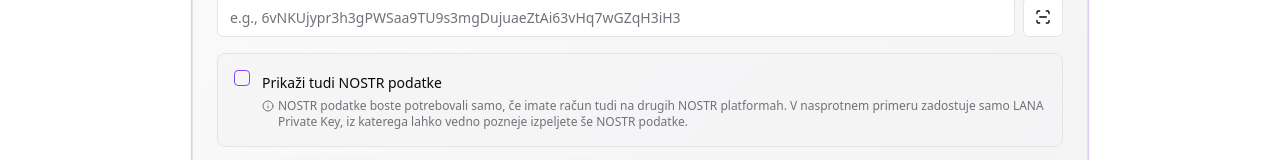
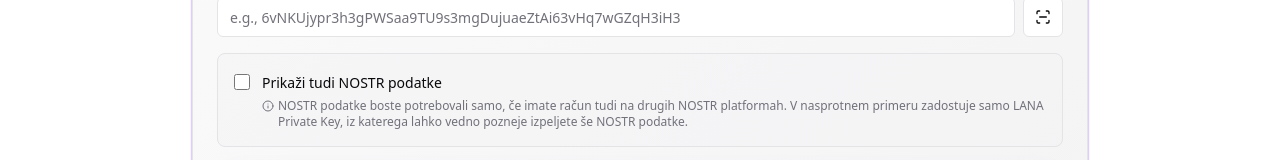
Before and after one commit to IstvanEzsias/lana-paper-wallet, a React (Vite) app: page / in a window 1280 px wide. Shown: the part 900-1060 px from the top of the page. Built offline with nearby package versions, Linux system fonts and the light colour scheme.

Commit message:
Fix: Resolve CheckboxProvider error

```diff
--- a/src/components/WalletConverter.tsx
+++ b/src/components/WalletConverter.tsx
@@ -5,7 +5,6 @@ import { Input } from '@/components/ui/input';
 import { Label } from '@/components/ui/label';
 import { Alert, AlertDescription } from '@/components/ui/alert';
 import { Badge } from '@/components/ui/badge';
-import { Checkbox } from '@/components/ui/checkbox';
 import { Copy, Key, Wallet, Hash, CheckCircle2, AlertCircle, ScanLine, Info } from 'lucide-react';
 import { convertWifToIds, isValidWifFormat, type ConversionResult } from '@/lib/crypto';
 import { useToast } from '@/hooks/use-toast';
@@ -168,10 +167,12 @@ const WalletConverter = () => {
 
           <div className="space-y-3 p-4 bg-muted/50 rounded-lg border">
             <div className="flex items-start space-x-3">
-              <Checkbox
+              <input
+                type="checkbox"
                 id="show-nostr"
                 checked={showNostrData}
-                onCheckedChange={(checked) => setShowNostrData(checked as boolean)}
+                onChange={(e) => setShowNostrData(e.target.checked)}
+                className="mt-1 h-4 w-4 rounded border-primary text-primary focus:ring-2 focus:ring-primary focus:ring-offset-2"
               />
               <div className="flex-1 space-y-1">
                 <Label
```
